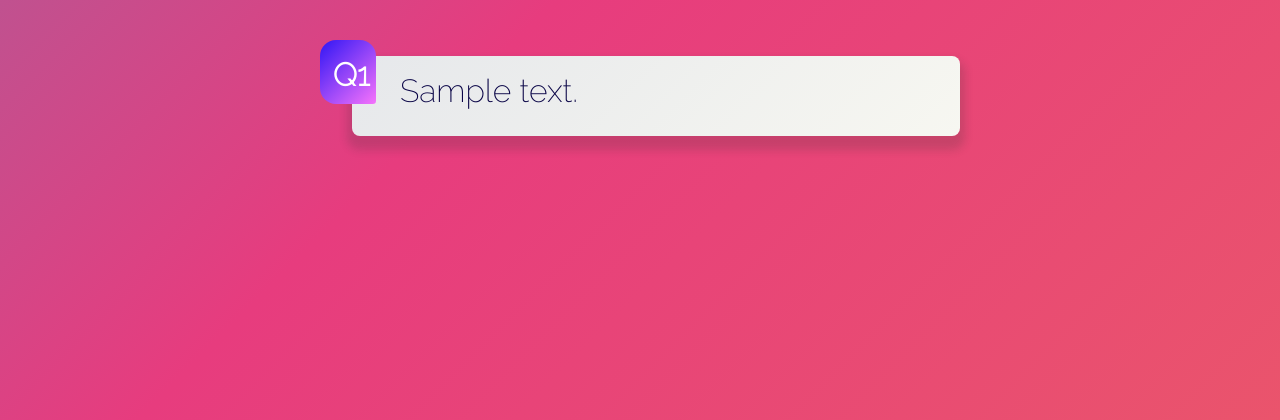
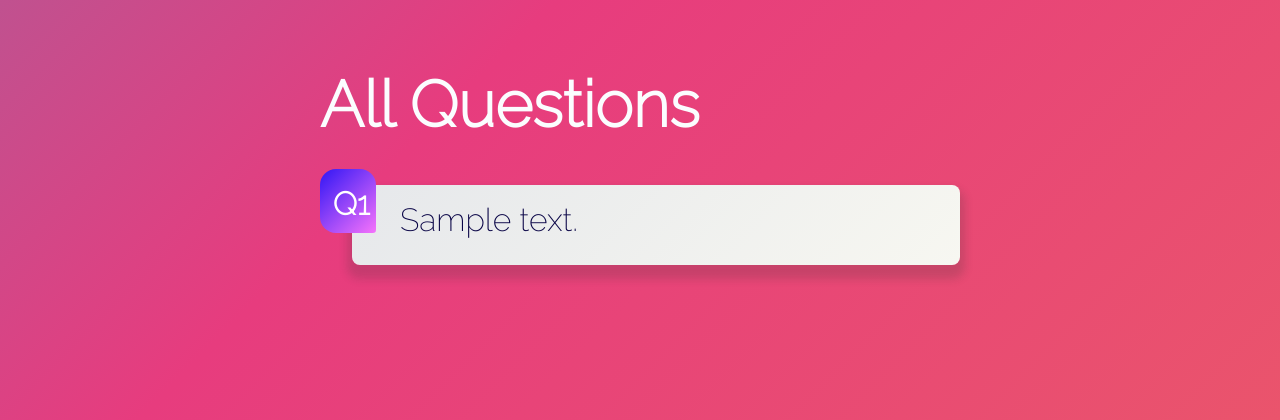
Before and after one commit to opheliah95/hello-django, a Django app: page /polls/ in a window 1280 px wide. Shown: the top 420 px of the page. Run offline with Django 4.2, Linux system fonts and the light colour scheme; tables that the repository leaves empty hold one stand-in row (values such as "Sample post").

Commit message:
css: added header

```diff
--- a/mysite/polls/templates/polls/index.html
+++ b/mysite/polls/templates/polls/index.html
@@ -16,6 +16,7 @@
 <body>
     <main>
         {% if latest_questions %}
+        <h1>All Questions</h1>
         <ul class="gradient-list">
             {% for question in latest_questions %}
             <li><a href="{% url 'polls:detail' question.id %}">{{ question.question_text }}</a></li>
--- a/mysite/static/polls/styles.css
+++ b/mysite/static/polls/styles.css
@@ -79,3 +79,7 @@ a {
 		background-position: 0% 50%;
 	}
 }
+
+h1{
+    color:rgb(251, 253, 255)
+}
```
